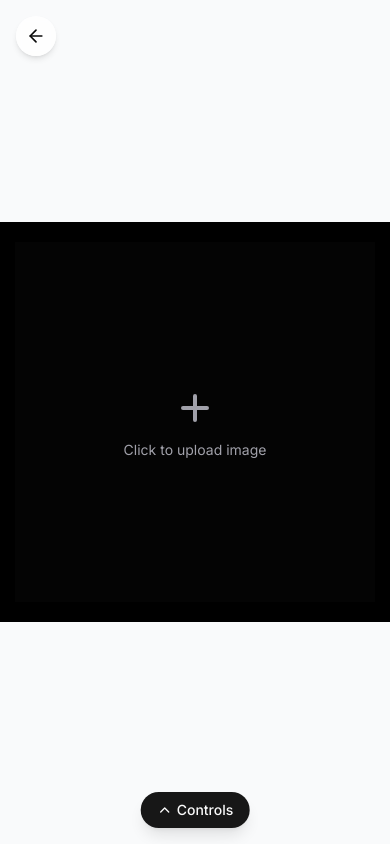
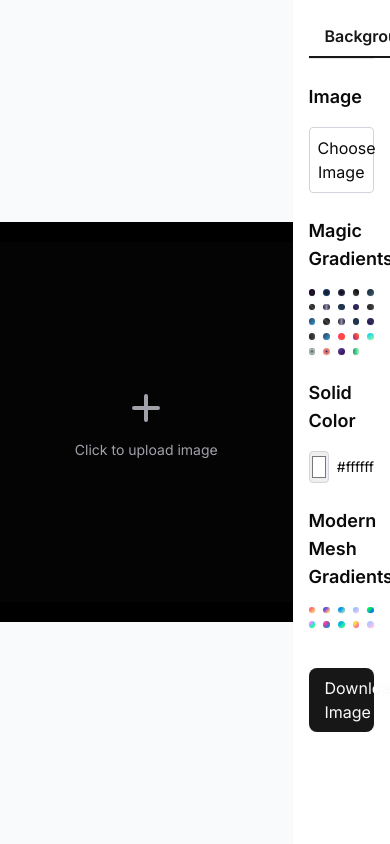
Before and after one commit to wenzelbarboza/MockPro, a Next.js app: page /frame/basic in a window 390 px wide. Built offline with nearby package versions, Linux system fonts and the light colour scheme.

Commit message:
Revert "drawer controller implemented"
This reverts commit 3af5c3608e93197bf0316e3ec7c168fd5c1ea735.

```diff
--- a/package.json
+++ b/package.json
@@ -20,7 +20,6 @@
     "format:check": "prettier --check \"**/*.{ts,tsx,js,jsx,mdx}\" --cache"
   },
   "dependencies": {
-    "@radix-ui/react-dialog": "^1.1.6",
     "@radix-ui/react-slot": "^1.1.2",
     "@radix-ui/react-switch": "^1.1.3",
     "@t3-oss/env-nextjs": "^0.10.1",
@@ -44,7 +43,6 @@
     "react-konva": "^19.0.3",
     "tailwind-merge": "^3.0.1",
     "tailwindcss-animate": "^1.0.7",
-    "vaul": "^1.1.2",
     "zod": "^3.23.3"
   },
   "devDependencies": {
--- a/src/app/page.tsx
+++ b/src/app/page.tsx
@@ -25,12 +25,6 @@ const Home: React.FC = () => {
       title: "iPhone",
       link: "frame/iphone15",
       content: "This is a basic iPhone frame for your image.",
-    },
-    {
-      imageSrc: "/placeholder.svg?height=200&width=300",
-      title: "youtube",
-      link: "frame/youtube",
-      content: "This is a basic yotube frame for your image.",
     },
   ];
 
--- a/src/components/InstaCanvas.tsx
+++ b/src/components/InstaCanvas.tsx
@@ -5,15 +5,6 @@ import BackgroundControls from "./canvas/BackgroundControls";
 import FrameControls from "./canvas/FrameControls";
 import FramePreview from "./canvas/FramePreview";
 import { toPng } from "html-to-image";
-import { useMediaQuery } from "@/hooks/useMediaQuery";
-import {
-  Drawer,
-  DrawerContent,
-  DrawerTrigger,
-  DrawerTitle,
-  DrawerFooter,
-} from "@/components/ui/drawer";
-import { ChevronUp } from "lucide-react";
 
 type BackgroundType = "solid" | "linear-gradient" | "radial-gradient";
 export type DeviceType = "basic" | "iphone15" | "youtube";
@@ -120,11 +111,50 @@ const InstaCanvas = ({ params }: InstaCanvasProps): JSX.Element => {
     }
   };
 
-  const isMobile = useMediaQuery("(max-width: 768px)"); // Check if screen is mobile size
+  return (
+    <div className="flex h-screen w-full overflow-hidden">
+      {/* Preview Area - Left Side */}
+      <div className="flex w-3/4 items-center justify-center overflow-hidden bg-gray-50">
+        <div
+          id="canvas-content"
+          className="relative aspect-square w-[600px] border-2 border-gray-300 shadow-lg"
+          style={getBackgroundStyle()}
+        >
+          <FramePreview
+            frameColor={frameColor}
+            frameThickness={frameThickness}
+            frameRotation={frameRotation}
+            frameSize={frameSize}
+            frameTiltX={frameTiltX}
+            frameTiltY={frameTiltY}
+            deviceType={deviceType}
+            onUploadClick={handleUploadClick}
+            setUploadedImage={setUploadedImage}
+          >
+            {uploadedImage && deviceType === "youtube" ? (
+              <img
+                src={uploadedImage}
+                alt="Uploaded"
+                className="h-full w-full object-contain"
+                style={{ display: "block", position: "absolute", inset: "0" }}
+              />
+            ) : (
+              uploadedImage && (
+                <img
+                  src={uploadedImage}
+                  alt="Uploaded"
+                  className="h-full w-full object-cover"
+                  style={{ display: "block", position: "absolute", inset: "0" }}
+                />
+              )
+            )}
+          </FramePreview>
+        </div>
+      </div>
 
-  // Controls panel content - reused in both desktop and mobile views
-  const ControlsPanel = () => (
-    <div className="flex h-full flex-col gap-6">
+      {/* Controls Panel - Right Side */}
+      <div className="w-1/4 overflow-y-auto bg-background p-4">
+        <div className="flex flex-col gap-6">
           {/* Tab Buttons */}
           <div className="flex gap-2 border-b border-border">
             <button
@@ -191,115 +221,17 @@ const InstaCanvas = ({ params }: InstaCanvasProps): JSX.Element => {
               setDeviceType={setDeviceType}
             />
           )}
-    </div>
-  );
 
-  // Canvas content - reused in both desktop and mobile views
-  const CanvasContent = () => (
-    <div
-      id="canvas-content"
-      className="relative aspect-square w-full max-w-[600px] border-2 border-gray-300 shadow-lg"
-      style={getBackgroundStyle()}
-    >
-      <FramePreview
-        frameColor={frameColor}
-        frameThickness={frameThickness}
-        frameRotation={frameRotation}
-        frameSize={frameSize}
-        frameTiltX={frameTiltX}
-        frameTiltY={frameTiltY}
-        deviceType={deviceType}
-        onUploadClick={handleUploadClick}
-        setUploadedImage={setUploadedImage}
-      >
-        {uploadedImage && deviceType === "youtube" ? (
-          <img
-            src={uploadedImage}
-            alt="Uploaded"
-            className="h-full w-full object-contain"
-            style={{ display: "block", position: "absolute", inset: "0" }}
-          />
-        ) : (
-          uploadedImage && (
-            <img
-              src={uploadedImage}
-              alt="Uploaded"
-              className="h-full w-full object-cover"
-              style={{ display: "block", position: "absolute", inset: "0" }}
-            />
-          )
-        )}
-      </FramePreview>
-    </div>
-  );
-
-  return (
-    <div className="flex h-screen w-full overflow-hidden">
-      <input
-        ref={fileInputRef}
-        type="file"
-        accept="image/*"
-        onChange={handleImageUpload}
-        className="hidden"
-      />
-      {isMobile ? (
-        // Mobile Layout with Drawer
-        <div className="flex w-full flex-col items-center justify-center overflow-hidden bg-gray-50">
-          <div className="relative flex h-full w-full flex-col items-center justify-center p-4">
-            <CanvasContent />
-
-            {/* Mobile Drawer */}
-            <Drawer>
-              <DrawerTrigger asChild>
-                <button className="fixed bottom-4 left-1/2 z-10 flex -translate-x-1/2 items-center justify-center gap-1 rounded-full bg-primary px-4 py-2 text-sm font-medium text-primary-foreground shadow-lg">
-                  <ChevronUp className="h-4 w-4" />
-                  <span>Controls</span>
-                </button>
-              </DrawerTrigger>
-              <DrawerContent className="flex max-h-[90vh] flex-col p-4 pt-6">
-                <div className="flex-1 overflow-y-auto pb-24">
-                  <DrawerTitle className="sr-only">Controls Panel</DrawerTitle>
-                  <ControlsPanel />
-                </div>
-                <DrawerFooter className="fixed bottom-0 left-0 right-0 z-10 border-t border-border bg-background p-4 shadow-lg">
+          {/* Download Button */}
           <button
             onClick={handleDownload}
-                    className="w-full rounded-lg bg-primary px-4 py-2 text-primary-foreground hover:bg-primary/90"
-                  >
-                    Download Image
-                  </button>
-                </DrawerFooter>
-              </DrawerContent>
-            </Drawer>
-          </div>
-        </div>
-      ) : (
-        // Desktop Layout with Sidebar
-        <>
-          {/* Preview Area - Left Side */}
-          <div className="flex w-3/4 items-center justify-center overflow-hidden bg-gray-50">
-            <CanvasContent />
-          </div>
-
-          {/* Controls Panel - Right Side */}
-          <div className="w-1/4 overflow-y-auto bg-background p-4">
-            <div className="flex h-full flex-col">
-              <div className="flex-1 overflow-y-auto pb-6">
-                <ControlsPanel />
-              </div>
-              <div className="sticky bottom-0 z-10 border-t border-border bg-background pt-4">
-                <button
-                  onClick={handleDownload}
-                  className="w-full rounded-lg bg-primary px-4 py-2 text-primary-foreground hover:bg-primary/90"
+            className="mt-4 rounded-lg bg-primary px-4 py-2 text-primary-foreground hover:bg-primary/90"
           >
             Download Image
           </button>
         </div>
       </div>
     </div>
-        </>
-      )}
-    </div>
   );
 };
 
--- a/src/components/canvas/FrameControls.tsx
+++ b/src/components/canvas/FrameControls.tsx
@@ -51,7 +51,6 @@ const FrameControls: React.FC<FrameControlsProps> = ({
             >
               <option value="basic">Basic Frame</option>
               <option value="iphone15">iPhone 15</option>
-              <option value="youtube">youtube</option>
             </select>
           </div>
           <div className="flex items-center gap-2">
--- a/src/components/canvas/FramePreview.tsx
+++ b/src/components/canvas/FramePreview.tsx
@@ -4,8 +4,6 @@ import React, { type Dispatch, type SetStateAction, useState } from "react";
 import type { DeviceType } from "../InstaCanvas";
 import getThumbnail from "./getThumbnail";
 import { Button } from "../ui/button";
-import Link from "next/link";
-import { ArrowLeft } from "lucide-react";
 
 interface FramePreviewProps {
   frameColor: string;
@@ -48,34 +46,15 @@ const FramePreview: React.FC<FramePreviewProps> = ({
   };
 
   const renderDeviceFrame = () => {
-    // Enhanced click handler with higher priority
     const handleUploadClick = (e: React.MouseEvent) => {
-      console.log("upload click");
       e.preventDefault();
-      e.stopPropagation();
-      // Ensure the click event is captured
-      if (onUploadClick) {
-        onUploadClick();
-      }
-    };
-
-    // Enhanced touch handler with higher priority
-    const handleTouchEvent = (e: React.TouchEvent) => {
-      e.preventDefault();
-      e.stopPropagation();
-      // Ensure the touch event is captured
-      if (onUploadClick) {
-        onUploadClick();
-      }
+      onUploadClick?.();
     };
 
     const uploadPlaceholder = (
       <div
         className="flex h-full w-full cursor-pointer flex-col items-center justify-center bg-zinc-800/10 transition-colors hover:bg-zinc-800/20"
         onClick={handleUploadClick}
-        onTouchStart={handleTouchEvent}
-        role="button"
-        tabIndex={0}
       >
         <svg
           className="h-12 w-12 text-zinc-400"
@@ -112,13 +91,10 @@ const FramePreview: React.FC<FramePreviewProps> = ({
     switch (deviceType) {
       case "iphone15":
         return (
-          <div className="pointer-events-auto z-30 flex items-center justify-center">
+          <div className="flex items-center justify-center">
             <div
               className="relative h-[600px] w-72 rounded-[45px] border-8 border-zinc-900 shadow-[0_0_2px_2px_rgba(255,255,255,0.1)]"
-              style={{
-                transform: `scale(${frameSize / 600})`,
-                pointerEvents: "auto",
-              }}
+              style={{ transform: `scale(${frameSize / 600})` }}
             >
               {/* Dynamic Island */}
               <div className="absolute left-1/2 top-2 z-20 h-[25px] w-[90px] -translate-x-1/2 transform rounded-full bg-zinc-900"></div>
@@ -129,11 +105,7 @@ const FramePreview: React.FC<FramePreviewProps> = ({
               <div className="relative h-full w-full overflow-hidden rounded-[37px] bg-zinc-900/10">
                 <div className="absolute inset-[-3px] overflow-hidden rounded-[37px]">
                   <div className="absolute inset-0 flex items-center justify-center">
-                    <div
-                      className="h-[calc(100%_+_6px)] w-full"
-                      onClick={!children ? handleUploadClick : undefined}
-                      onTouchStart={!children ? handleTouchEvent : undefined}
-                    >
+                    <div className="h-[calc(100%_+_6px)] w-full">
                       {children ?? uploadPlaceholder}
                     </div>
                   </div>
@@ -159,13 +131,12 @@ const FramePreview: React.FC<FramePreviewProps> = ({
       case "youtube":
         return (
           <div
-            className="pointer-events-auto absolute left-1/2 top-1/2 z-30 flex -translate-x-1/2 -translate-y-1/2 items-center justify-center"
+            className="absolute left-1/2 top-1/2 flex -translate-x-1/2 -translate-y-1/2 items-center justify-center"
             style={{
               height: `${children ? "auto" : frameSize}px`,
               width: `${children ? "auto" : frameSize}px`,
               maxWidth: "100%",
               maxHeight: "100%",
-              pointerEvents: "auto",
             }}
           >
             <div
@@ -173,10 +144,6 @@ const FramePreview: React.FC<FramePreviewProps> = ({
               style={{
                 clipPath: `inset(90px 0 90px 0 round 10px)`,
               }}
-              onClick={!children ? handleUploadClick : undefined}
-              onTouchStart={!children ? handleTouchEvent : undefined}
-              role={!children ? "button" : undefined}
-              tabIndex={!children ? 0 : undefined}
             >
               {children ?? ytLinkPlaceholder}
             </div>
@@ -185,7 +152,7 @@ const FramePreview: React.FC<FramePreviewProps> = ({
       default:
         return (
           <div
-            className="pointer-events-auto absolute z-30"
+            className="absolute"
             style={{
               border: `${frameThickness}px solid ${frameColor}`,
               width: `${frameSize}px`,
@@ -193,12 +160,7 @@ const FramePreview: React.FC<FramePreviewProps> = ({
               left: `calc(50% - ${frameSize / 2}px)`,
               top: `calc(50% - ${frameSize / 2}px)`,
               backgroundColor: frameColor,
-              pointerEvents: "auto",
             }}
-            onClick={!children ? handleUploadClick : undefined}
-            onTouchStart={!children ? handleTouchEvent : undefined}
-            role={!children ? "button" : undefined}
-            tabIndex={!children ? 0 : undefined}
           >
             <div className="absolute inset-0 overflow-hidden">
               {children ?? uploadPlaceholder}
@@ -209,26 +171,14 @@ const FramePreview: React.FC<FramePreviewProps> = ({
   };
 
   return (
-    <>
-      {/* Back Button - Moved outside the transformed container */}
-      <Link
-        href="/"
-        className="fixed left-4 top-4 z-50 flex h-10 w-10 items-center justify-center rounded-full bg-background/80 text-foreground shadow-md backdrop-blur-sm transition-transform hover:scale-110 md:left-8 md:top-8"
-        aria-label="Back to home"
-      >
-        <ArrowLeft size={20} />
-      </Link>
-
     <div
-        className="pointer-events-auto absolute inset-0 z-40"
+      className="absolute inset-0"
       style={{
         transform: `perspective(1000px) rotateX(${frameTiltX}deg) rotateY(${frameTiltY}deg) rotate(${frameRotation}deg)`,
-          pointerEvents: "auto", // Ensure pointer events are explicitly enabled
       }}
     >
       {renderDeviceFrame()}
     </div>
-    </>
   );
 };
 
--- a/src/components/ui/drawer.tsx
+++ /dev/null
@@ -1,118 +0,0 @@
-"use client"
-
-import * as React from "react"
-import { Drawer as DrawerPrimitive } from "vaul"
-
-import { cn } from "@/lib/utils"
-
-const Drawer = ({
-  shouldScaleBackground = true,
-  ...props
-}: React.ComponentProps<typeof DrawerPrimitive.Root>) => (
-  <DrawerPrimitive.Root
-    shouldScaleBackground={shouldScaleBackground}
-    {...props}
-  />
-)
-Drawer.displayName = "Drawer"
-
-const DrawerTrigger = DrawerPrimitive.Trigger
-
-const DrawerPortal = DrawerPrimitive.Portal
-
-const DrawerClose = DrawerPrimitive.Close
-
-const DrawerOverlay = React.forwardRef<
-  React.ElementRef<typeof DrawerPrimitive.Overlay>,
-  React.ComponentPropsWithoutRef<typeof DrawerPrimitive.Overlay>
->(({ className, ...props }, ref) => (
-  <DrawerPrimitive.Overlay
-    ref={ref}
-    className={cn("fixed inset-0 z-50 bg-black/80", className)}
-    {...props}
-  />
-))
-DrawerOverlay.displayName = DrawerPrimitive.Overlay.displayName
-
-const DrawerContent = React.forwardRef<
-  React.ElementRef<typeof DrawerPrimitive.Content>,
-  React.ComponentPropsWithoutRef<typeof DrawerPrimitive.Content>
->(({ className, children, ...props }, ref) => (
-  <DrawerPortal>
-    <DrawerOverlay />
-    <DrawerPrimitive.Content
-      ref={ref}
-      className={cn(
-        "fixed inset-x-0 bottom-0 z-50 mt-24 flex h-auto flex-col rounded-t-[10px] border bg-background",
-        className
-      )}
-      {...props}
-    >
-      <div className="mx-auto mt-4 h-2 w-[100px] rounded-full bg-muted" />
-      {children}
-    </DrawerPrimitive.Content>
-  </DrawerPortal>
-))
-DrawerContent.displayName = "DrawerContent"
-
-const DrawerHeader = ({
-  className,
-  ...props
-}: React.HTMLAttributes<HTMLDivElement>) => (
-  <div
-    className={cn("grid gap-1.5 p-4 text-center sm:text-left", className)}
-    {...props}
-  />
-)
-DrawerHeader.displayName = "DrawerHeader"
-
-const DrawerFooter = ({
-  className,
-  ...props
-}: React.HTMLAttributes<HTMLDivElement>) => (
-  <div
-    className={cn("mt-auto flex flex-col gap-2 p-4", className)}
-    {...props}
-  />
-)
-DrawerFooter.displayName = "DrawerFooter"
-
-const DrawerTitle = React.forwardRef<
-  React.ElementRef<typeof DrawerPrimitive.Title>,
-  React.ComponentPropsWithoutRef<typeof DrawerPrimitive.Title>
->(({ className, ...props }, ref) => (
-  <DrawerPrimitive.Title
-    ref={ref}
-    className={cn(
-      "text-lg font-semibold leading-none tracking-tight",
-      className
-    )}
-    {...props}
-  />
-))
-DrawerTitle.displayName = DrawerPrimitive.Title.displayName
-
-const DrawerDescription = React.forwardRef<
-  React.ElementRef<typeof DrawerPrimitive.Description>,
-  React.ComponentPropsWithoutRef<typeof DrawerPrimitive.Description>
->(({ className, ...props }, ref) => (
-  <DrawerPrimitive.Description
-    ref={ref}
-    className={cn("text-sm text-muted-foreground", className)}
-    {...props}
-  />
-))
-DrawerDescription.displayName = DrawerPrimitive.Description.displayName
-
-export {
-  Drawer,
-  DrawerPortal,
-  DrawerOverlay,
-  DrawerTrigger,
-  DrawerClose,
-  DrawerContent,
-  DrawerHeader,
-  DrawerFooter,
-  DrawerTitle,
-  DrawerDescription,
-}
--- a/src/hooks/useMediaQuery.ts
+++ /dev/null
@@ -1,40 +0,0 @@
-"use client";
-
-import { useState, useEffect } from "react";
-
-/**
- * Custom hook that returns true if the current viewport width matches the provided media query
- * @param query Media query string (e.g., '(max-width: 768px)')
- * @returns Boolean indicating if the media query matches
- */
-export function useMediaQuery(query: string): boolean {
-  const [matches, setMatches] = useState(false);
-
-  useEffect(() => {
-    // Check if window is available (client-side)
-    if (typeof window !== "undefined") {
-      const media = window.matchMedia(query);
-
-      // Set initial value
-      setMatches(media.matches);
-
-      // Define listener function
-      const listener = (event: MediaQueryListEvent) => {
-        setMatches(event.matches);
-      };
-
-      // Add listener for changes
-      media.addEventListener("change", listener);
-
-      // Clean up listener on unmount
-      return () => {
-        media.removeEventListener("change", listener);
-      };
-    }
-
-    // Default to false on server-side
-    return undefined;
-  }, [query]);
-
-  return matches;
-}
```
Also changed, not shown: 1 other file (tests, documents, lock files or other folders). Lines whose indentation alone changed are shown as unchanged.
